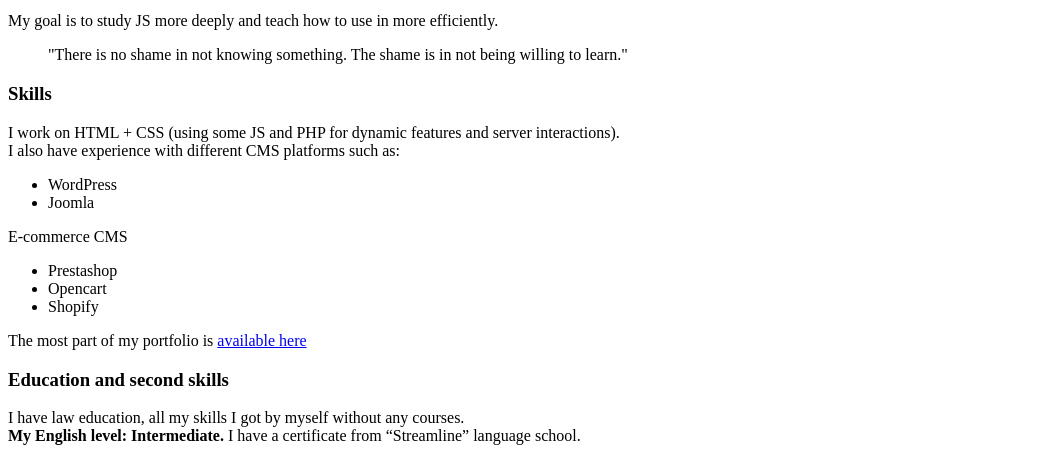
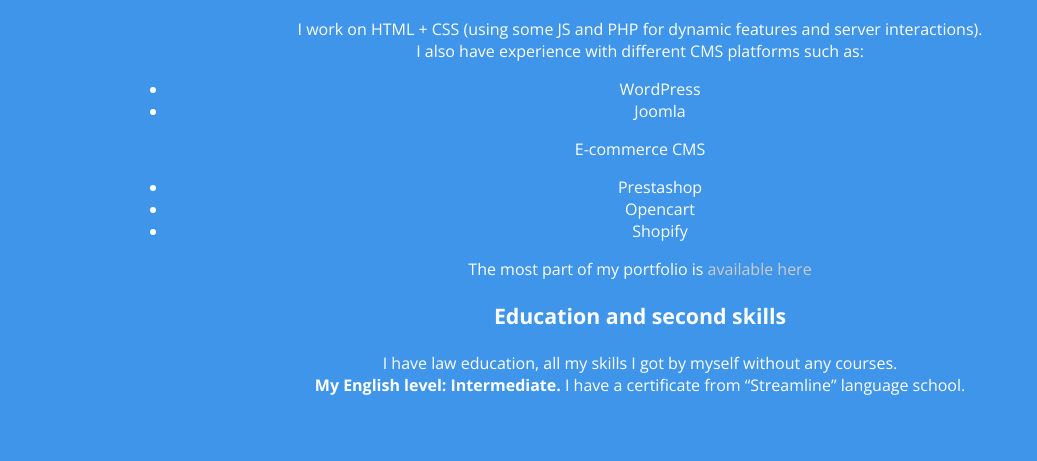
Before and after one commit to deadbloger/rsschool-2019Q1-cv, a plain HTML site: page index.html in a window 1280 px wide. Shown: the part 479-940 px from the top of the page, without its empty margins (0-1037 px from the left). After the commit the page ends 891 px from the top, so only its background shows below. Drawn offline with nearby package versions, Linux system fonts and the light colour scheme; the site is published under a folder, as on GitHub Pages, so addresses that start at the root find nothing.

Commit message:
fix: change style.css path

```diff
--- a/index.html
+++ b/index.html
@@ -6,7 +6,7 @@
   <meta name="viewport" content="width=device-width, initial-scale=1.0">
   <meta http-equiv="X-UA-Compatible" content="ie=edge">
   <title>CV - Mikita Plotnikau</title>
-  <link rel="stylesheet" type="text/css" media="screen" href="/assets/css/style.css">
+  <link rel="stylesheet" type="text/css" media="screen" href="assets/css/style.css">
   <link href="https://fonts.googleapis.com/css?family=Open+Sans:400,700&amp;subset=cyrillic" rel="stylesheet">
 </head>
 
```
